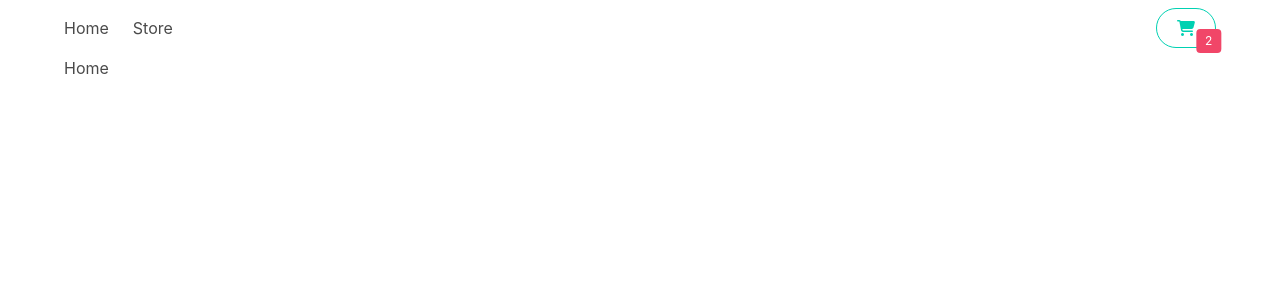
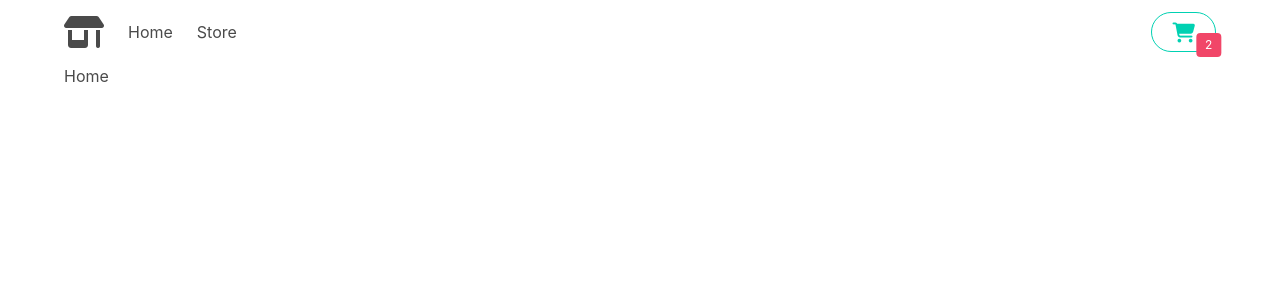
Before and after one commit to quentinikeno/TypeScript-Shopping-Cart, a React (Vite) app: page / in a window 1280 px wide. Shown: the top 300 px of the page. Built offline with nearby package versions, Linux system fonts and the light colour scheme; the HTML template or start-up script is replaced by a standard one.

Commit message:
Add a store icon to the navbar.

```diff
--- a/src/components/Navbar.tsx
+++ b/src/components/Navbar.tsx
@@ -6,6 +6,7 @@ export default function Navbar() {
 		<nav className="navbar" role="navigation" aria-label="main navigation">
 			<div className="container">
 				<div className="navbar-brand">
+					<i className="fa-solid fa-shop navbar-item fa-2x"></i>
 					<a
 						role="button"
 						className="navbar-burger"
@@ -33,7 +34,7 @@ export default function Navbar() {
 						<div className="navbar-item">
 							<div className="buttons">
 								<button className="button is-primary is-outlined is-rounded">
-									<i className="fa-solid fa-cart-shopping"></i>
+									<i className="fa-solid fa-cart-shopping fa-lg"></i>
 									<div
 										id="number-items"
 										className="tag is-danger is-small"
```
